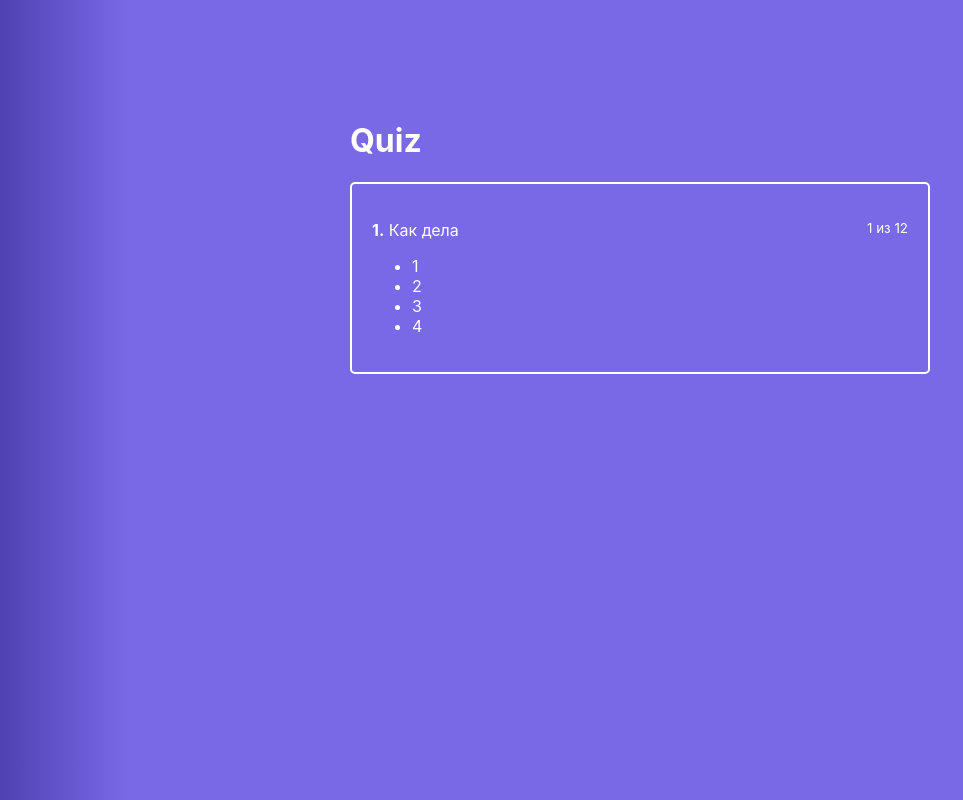
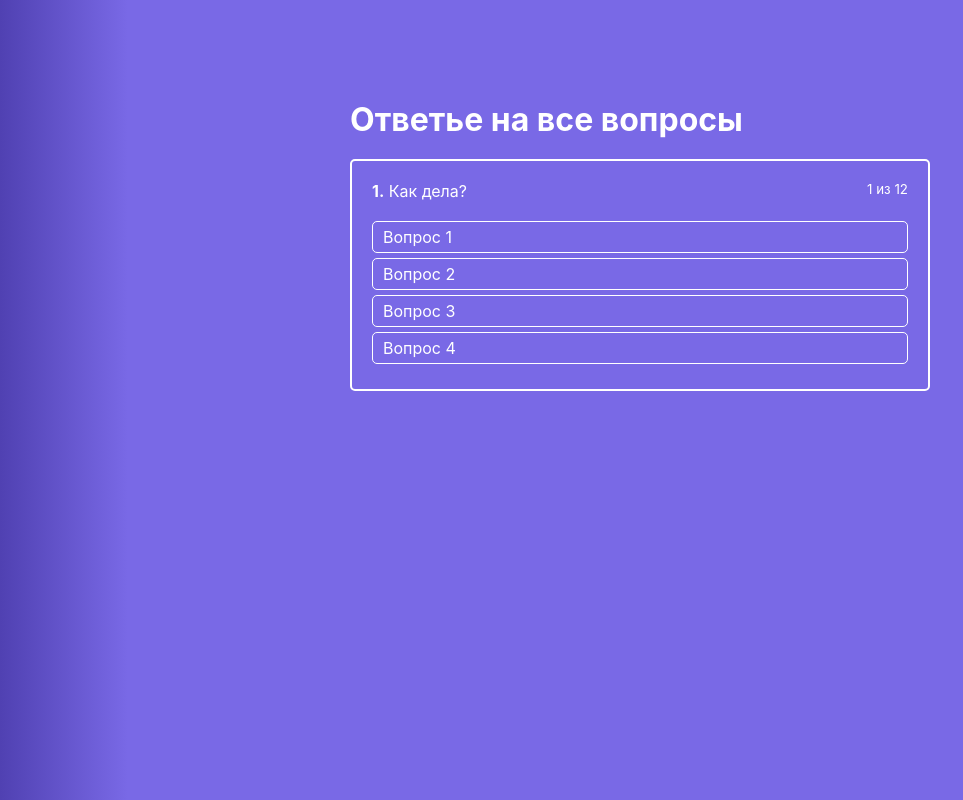
Before and after one commit to sadigzade/react-quiz, a React (Create React App) app: page / in a window 1280 px wide. Shown: the whole page, without its empty margins (0-963 px from the left). Built offline with nearby package versions, Linux system fonts and the light colour scheme; the HTML template or start-up script is replaced by a standard one.

Commit message:
Created a question list output

```diff
--- a/src/components/ActiveQuiz/ActiveQuiz.jsx
+++ b/src/components/ActiveQuiz/ActiveQuiz.jsx
@@ -1,4 +1,6 @@
 import React from 'react';
+
+import AnswersList from './AnswersList/AnswersList';
 
 import classes from './ActiveQuiz.module.scss';
 
@@ -7,17 +9,12 @@ const ActiveQuiz = (props) => {
     <div className={classes.ActiveQuiz}>
       <p className={classes.Question}>
         <span>
-          <strong>1.</strong>&nbsp;Как дела
+          <strong>1.</strong>&nbsp;Как дела?
         </span>
         <small>1 из 12</small>
       </p>
 
-      <ul>
-        <li>1</li>
-        <li>2</li>
-        <li>3</li>
-        <li>4</li>
-      </ul>
+      <AnswersList answers={props.answers} />
     </div>
   );
 };
--- a/src/components/ActiveQuiz/ActiveQuiz.module.scss
+++ b/src/components/ActiveQuiz/ActiveQuiz.module.scss
@@ -3,7 +3,7 @@
   color: #fff;
   border: 2px solid #fff;
   border-radius: 5px;
-  margin: 0 10px;
+  margin: 20px 10px;
 
   .Question {
     display: flex;
--- /dev/null
+++ b/src/components/ActiveQuiz/AnswersList/AnswerItem/AnswerItem.jsx
@@ -0,0 +1,9 @@
+import React from 'react';
+
+import classes from './AnswerItem.module.scss';
+
+const AnswerItem = (props) => {
+  return <li className={classes.AnswerItem}>{props.answer.text}</li>;
+};
+
+export default AnswerItem;
--- /dev/null
+++ b/src/components/ActiveQuiz/AnswersList/AnswerItem/AnswerItem.module.scss
@@ -0,0 +1,12 @@
+.AnswerItem {
+  border: 1px solid #fff;
+  border-radius: 5px;
+  padding: 5px 10px;
+  margin-bottom: 5px;
+  cursor: pointer;
+  transition: background 300ms ease-in-out;
+
+  &:hover {
+    background: rgba(255, 255, 255, 0.2);
+  }
+}
--- /dev/null
+++ b/src/components/ActiveQuiz/AnswersList/AnswersList.jsx
@@ -0,0 +1,17 @@
+import React from 'react';
+
+import AnswerItem from './AnswerItem/AnswerItem';
+
+import classes from './AnswersList.module.scss';
+
+const AnswersList = (props) => {
+  return (
+    <ul className={classes.AnswersList}>
+      {props.answers.map((answer, index) => (
+        <AnswerItem key={index} answer={answer} />
+      ))}
+    </ul>
+  );
+};
+
+export default AnswersList;
--- /dev/null
+++ b/src/components/ActiveQuiz/AnswersList/AnswersList.module.scss
@@ -0,0 +1,4 @@
+.AnswersList {
+  list-style: none;
+  margin-top: 20px;
+}
--- a/src/containers/Quiz/Quiz.jsx
+++ b/src/containers/Quiz/Quiz.jsx
@@ -6,15 +6,25 @@ import classes from './Quiz.module.scss';
 
 class Quiz extends Component {
   state = {
-    quiz: [],
+    quiz: [
+      {
+        answers: [
+          { text: 'Вопрос 1' },
+          { text: 'Вопрос 2' },
+          { text: 'Вопрос 3' },
+          { text: 'Вопрос 4' },
+        ],
+      },
+    ],
   };
 
   render() {
     return (
       <div className={classes.Quiz}>
         <div className={classes.QuizWrapper}>
-          <h1>Quiz</h1>
-          <ActiveQuiz />
+          <h1>Ответье на все вопросы</h1>
+
+          <ActiveQuiz answers={this.state.quiz[0].answers} />
         </div>
       </div>
     );
--- a/src/index.css
+++ b/src/index.css
@@ -2,6 +2,8 @@
 *::after,
 *::before {
   box-sizing: border-box;
+  margin: 0;
+  padding: 0;
 }
 
 body {
```
